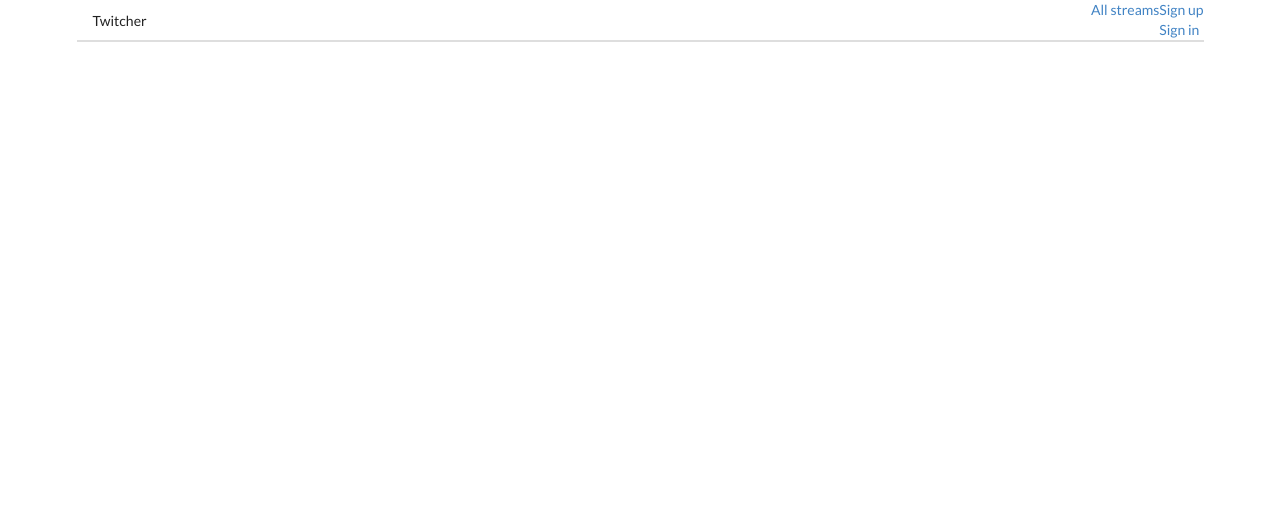
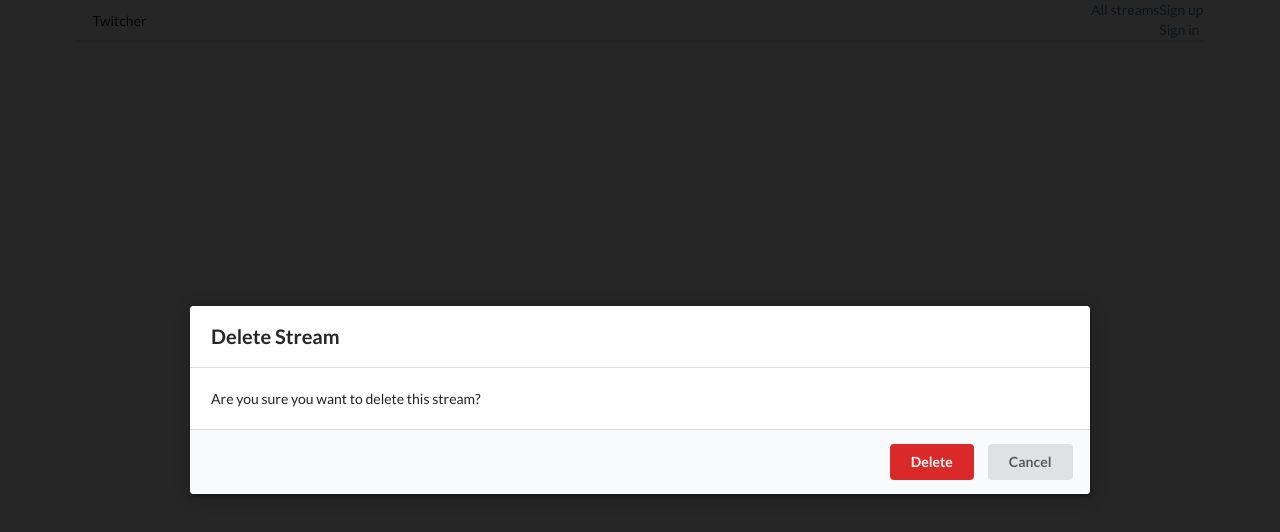
Before and after one commit to laukempp/mock-twitch-client_react_redux, a React (Create React App) app: page /streams/delete/1 in a window 1280 px wide. Shown: the top 532 px of the page. Built offline with nearby package versions, Linux system fonts and the light colour scheme; no server answers.

Commit message:
Modal and DeleteStream components finalized

```diff
--- a/src/actions/index.js
+++ b/src/actions/index.js
@@ -112,4 +112,5 @@ export const deleteStream = (id) => async (dispatch) => {
     type: DELETE_STREAM,
     payload: id,
   });
+  history.push("/");
 };
--- a/src/components/App.js
+++ b/src/components/App.js
@@ -1,5 +1,5 @@
 import React from "react";
-import { Router, Route } from "react-router-dom";
+import { Router, Route, Switch } from "react-router-dom";
 
 import StreamList from "./streams/StreamList";
 import CreateStream from "./streams/CreateStream";
@@ -16,13 +16,15 @@ const App = () => {
     <div className="ui container">
       <Router history={history}>
         <Header />
-        <Route path="/" exact component={StreamList} />
-        <Route path="/streams/new" exact component={CreateStream} />
-        <Route path="/streams/edit/:id" exact component={EditStream} />
-        <Route path="/streams/delete" exact component={DeleteStream} />
-        <Route path="/streams/show" exact component={ShowStream} />
-        <Route path="/signup" component={Signup} />
-        <Route path="/signin" component={Signin} />
+        <Switch>
+          <Route path="/" exact component={StreamList} />
+          <Route path="/streams/new" exact component={CreateStream} />
+          <Route path="/streams/edit/:id" exact component={EditStream} />
+          <Route path="/streams/delete/:id" exact component={DeleteStream} />
+          <Route path="/streams/:id" exact component={ShowStream} />
+          <Route path="/signup" component={Signup} />
+          <Route path="/signin" component={Signin} />
+        </Switch>
       </Router>
     </div>
   );
--- a/src/components/modal/Modal.js
+++ b/src/components/modal/Modal.js
@@ -3,9 +3,14 @@ import ReactDOM from "react-dom";
 
 const Modal = (props) => {
   return ReactDOM.createPortal(
-    <div className="ui dimmer modals visible active">
-      <div className="ui standard modal visible active">
-        asdfasdfasdfasdfafasfa
+    <div onClick={props.onDismiss} className="ui dimmer modals visible active">
+      <div
+        onClick={(e) => e.stopPropagation()}
+        className="ui standard modal visible active"
+      >
+        <div className="header">{props.title}</div>
+        <div className="content">{props.content}</div>
+        <div className="actions">{props.actions}</div>
       </div>
     </div>,
     document.querySelector("#modal")
--- a/src/components/streams/DeleteStream.js
+++ b/src/components/streams/DeleteStream.js
@@ -1,13 +1,52 @@
-import React from "react";
+import React, { useEffect } from "react";
 import Modal from "../modal/Modal";
+import { Link } from "react-router-dom";
+import history from "../../utils/history";
+import { connect } from "react-redux";
+import { deleteStream, fetchStream } from "../../actions/index";
 
-const DeleteStream = () => {
+const DeleteStream = ({ deleteStream, fetchStream, stream, match }) => {
+  useEffect(() => {
+    fetchStream(match.params.id);
+  }, []);
+
+  const actions = (
+    <>
+      <button
+        onClick={() => deleteStream(stream.id)}
+        className="ui button negative"
+      >
+        Delete
+      </button>
+      <Link to="/" className="ui button">
+        Cancel
+      </Link>
+    </>
+  );
+
+  const renderContent = () => {
+    if (!stream) {
+      return "Are you sure you want to delete this stream?";
+    }
+    return `Are you sure you want to delete the stream with title: ${stream.title}`;
+  };
+
   return (
-    <div>
-      DeleteStream
-      <Modal />
-    </div>
+    <Modal
+      title="Delete Stream"
+      content={renderContent()}
+      actions={actions}
+      onDismiss={() => history.push("/")}
+    />
   );
 };
 
-export default DeleteStream;
+const mapStateToProps = (state, ownProps) => {
+  return {
+    stream: state.streams[ownProps.match.params.id],
+  };
+};
+
+export default connect(mapStateToProps, { fetchStream, deleteStream })(
+  DeleteStream
+);
--- a/src/components/streams/ShowStream.js
+++ b/src/components/streams/ShowStream.js
@@ -1,7 +1,28 @@
-import React from "react";
+import React, { useEffect } from "react";
+import { connect } from "react-redux";
+import { fetchStream } from "../../actions/index";
 
-const ShowStream = () => {
-  return <div>ShowStream</div>;
+const ShowStream = ({ stream, fetchStream, match }) => {
+  useEffect(() => {
+    fetchStream(match.params.id);
+  }, []);
+
+  if (!stream) {
+    return <div>loading</div>;
+  }
+
+  return (
+    <div>
+      <h1>{stream.title}</h1>
+      <h5>{stream.description}</h5>
+    </div>
+  );
 };
 
-export default ShowStream;
+const mapStateToProps = (state, ownProps) => {
+  return {
+    stream: state.streams[ownProps.match.params.id],
+  };
+};
+
+export default connect(mapStateToProps, { fetchStream })(ShowStream);
--- a/src/components/streams/StreamList.js
+++ b/src/components/streams/StreamList.js
@@ -15,7 +15,12 @@ const StreamList = ({ fetchStreams, streams, currentUserId }) => {
           <Link to={`/streams/edit/${stream.id}`} className="ui button primary">
             Edit
           </Link>
-          <button className="ui button negative">Delete</button>
+          <Link
+            to={`/streams/delete/${stream.id}`}
+            className="ui button negative"
+          >
+            Delete
+          </Link>
         </div>
       );
     }
@@ -28,7 +33,9 @@ const StreamList = ({ fetchStreams, streams, currentUserId }) => {
           {renderAdminButtons(stream)}
           <i className="large middle aligned icon camera" />
           <div className="content">
-            {stream.title}
+            <Link to={`/streams/${stream.id}`} className="header">
+              {stream.title}
+            </Link>
 
             <div className="description">{stream.description}</div>
           </div>
```
